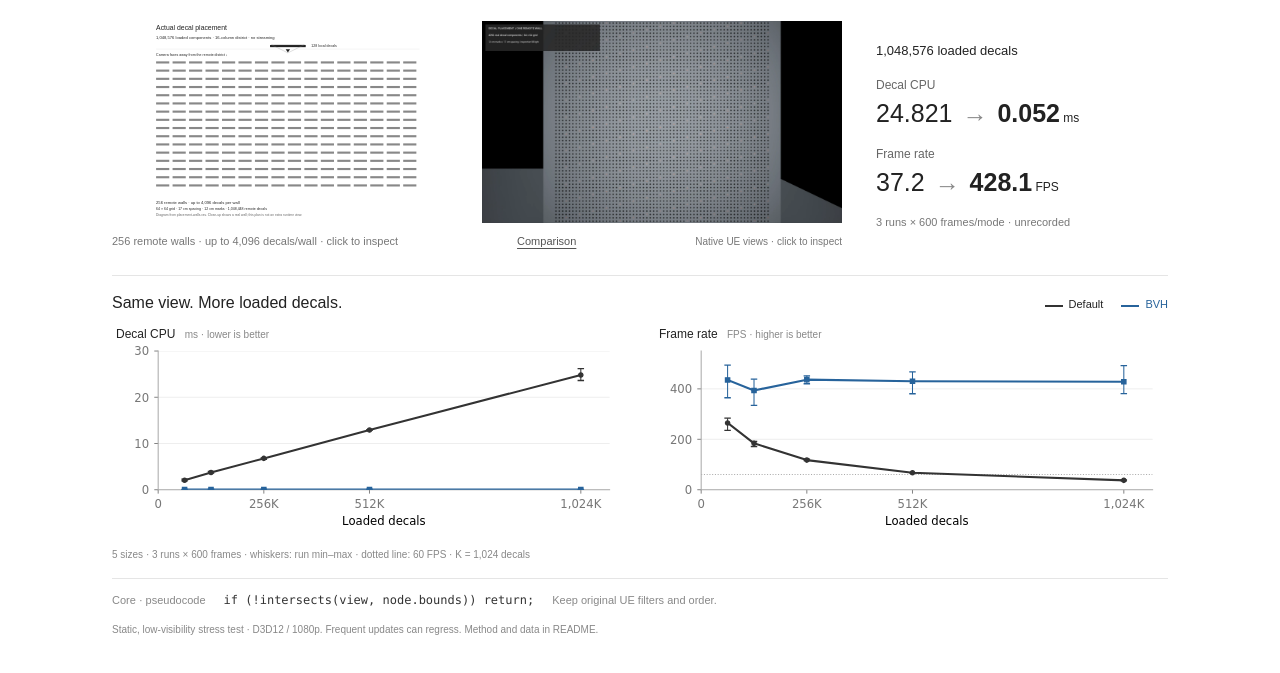
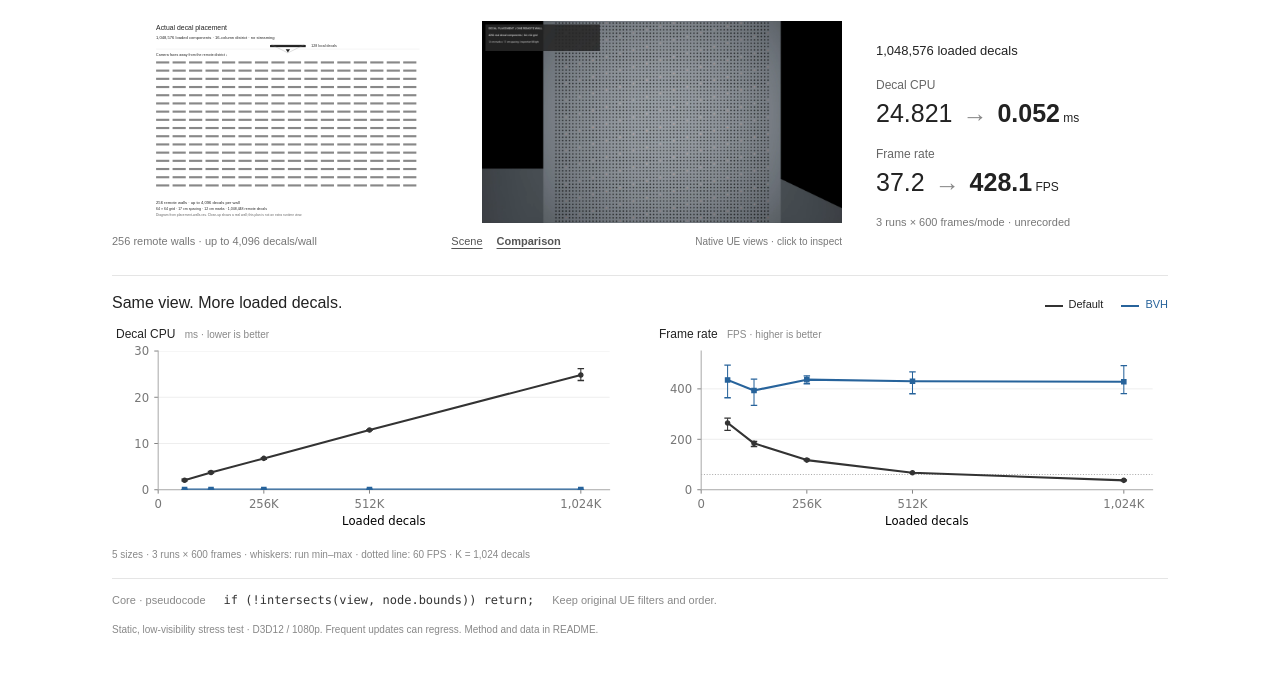
Before and after one commit to D1tan/decal-bvh, a plain HTML site: page index.html in a window 1280 px wide. Both pictures are taken after a click on the button "Placement". Shown: the part 93-766 px from the top of the page. Drawn offline with Linux system fonts and the light colour scheme.

Commit message:
Show benchmark camera and scene layout

```diff
--- a/app.js
+++ b/app.js
@@ -7,14 +7,18 @@
   $('cpu-after').textContent=indexed.cpu_ms.toFixed(3);
   $('fps-before').textContent=original.fps.toFixed(1);
   $('fps-after').textContent=indexed.fps.toFixed(1);
-  const button=$('media-toggle');let placement=false;
-  button.onclick=()=>{
-    placement=!placement;
-    $('comparison-media').hidden=placement;$('placement-media').hidden=!placement;
-    button.textContent=placement?'Comparison':'Placement';
-    button.setAttribute('aria-pressed',String(placement));
-    $('media-caption').textContent=placement?'256 remote walls · up to 4,096 decals/wall · click to inspect':'Default (left) / BVH (right)';
-    if(placement)document.querySelector('video').pause();
-    $('media-note').textContent=placement?'Native UE views · click to inspect':'Real-time capture · recording adds overhead';
-  };
+  let view='comparison';
+  function show(next){
+    view=view===next?'comparison':next;
+    for(const id of ['comparison','scene','placement'])$(id+'-media').hidden=id!==view;
+    for(const [id,target,label] of [['scene-toggle','scene','Scene'],['media-toggle','placement','Placement']]){
+      $(id).textContent=view===target?'Comparison':label;
+      $(id).setAttribute('aria-pressed',String(view===target));
+    }
+    $('media-caption').textContent=view==='scene'?'Camera and scene layout':view==='placement'?'256 remote walls · up to 4,096 decals/wall':'Default (left) / BVH (right)';
+    $('media-note').textContent=view==='scene'?'Layout-only overview · click to inspect':view==='placement'?'Native UE views · click to inspect':'Real-time capture · recording adds overhead';
+    if(view!=='comparison')document.querySelector('video').pause();
+  }
+  $('scene-toggle').onclick=()=>show('scene');
+  $('media-toggle').onclick=()=>show('placement');
 })();
--- a/index.html
+++ b/index.html
@@ -12,7 +12,7 @@
 <main id="top">
   <p class="intro">Skip off-screen decals before the original UE visibility checks.</p>
   <section class="effect" aria-label="In-engine result">
-    <figure><div id="comparison-media"><video controls muted playsinline preload="metadata" poster="assets/scale-poster.webp" aria-label="Default scan on the left; BVH on the right"><source src="assets/scale-comparison.mp4" type="video/mp4"></video></div><div id="placement-media" hidden><a href="assets/placement.svg" target="_blank" rel="noopener"><img src="assets/placement.svg" alt="Actual district layout from saved placement coordinates"></a><a href="assets/placement-closeup.webp" target="_blank" rel="noopener"><img src="assets/placement-closeup.webp" alt="One real remote wall with a 64 by 64 decal grid"></a></div><figcaption><span id="media-caption">Default (left) / BVH (right)</span><button id="media-toggle" aria-pressed="false">Placement</button><span id="media-note">Real-time capture · recording adds overhead</span></figcaption></figure>
+    <figure><div id="comparison-media"><video controls muted playsinline preload="metadata" poster="assets/scale-poster.webp" aria-label="Default scan on the left; BVH on the right"><source src="assets/scale-comparison.mp4" type="video/mp4"></video></div><div id="scene-media" hidden><a href="assets/placement-overview.png" target="_blank" rel="noopener"><img src="assets/placement-overview.png" alt="Native UE overview of the remote district and nearby benchmark area; decals hidden in this layout view"></a><a href="assets/placement.svg" target="_blank" rel="noopener"><img src="assets/placement.svg" alt="Camera position and viewing direction relative to the remote decal walls"></a></div><div id="placement-media" hidden><a href="assets/placement.svg" target="_blank" rel="noopener"><img src="assets/placement.svg" alt="Actual district layout from saved placement coordinates"></a><a href="assets/placement-closeup.webp" target="_blank" rel="noopener"><img src="assets/placement-closeup.webp" alt="One real remote wall with a 64 by 64 decal grid"></a></div><figcaption><span id="media-caption">Default (left) / BVH (right)</span><span class="media-actions"><button id="scene-toggle" aria-pressed="false">Scene</button><button id="media-toggle" aria-pressed="false">Placement</button></span><span id="media-note">Real-time capture · recording adds overhead</span></figcaption></figure>
     <div class="results"><p class="case">1,048,576 loaded decals</p><div class="metric"><span>Decal CPU</span><strong><span id="cpu-before">24.821</span> <i>→</i> <b id="cpu-after">0.052</b><small> ms</small></strong></div><div class="metric frame"><span>Frame rate</span><strong><span id="fps-before">37.2</span> <i>→</i> <b id="fps-after">428.1</b><small> FPS</small></strong></div><p class="scope">3 runs × 600 frames/mode · unrecorded</p></div>
   </section>
   <section class="scaling" aria-label="Measured scalability">
```
Also changed, not shown: assets/placement-overview.png (added), pitch.css, 1 other file.
